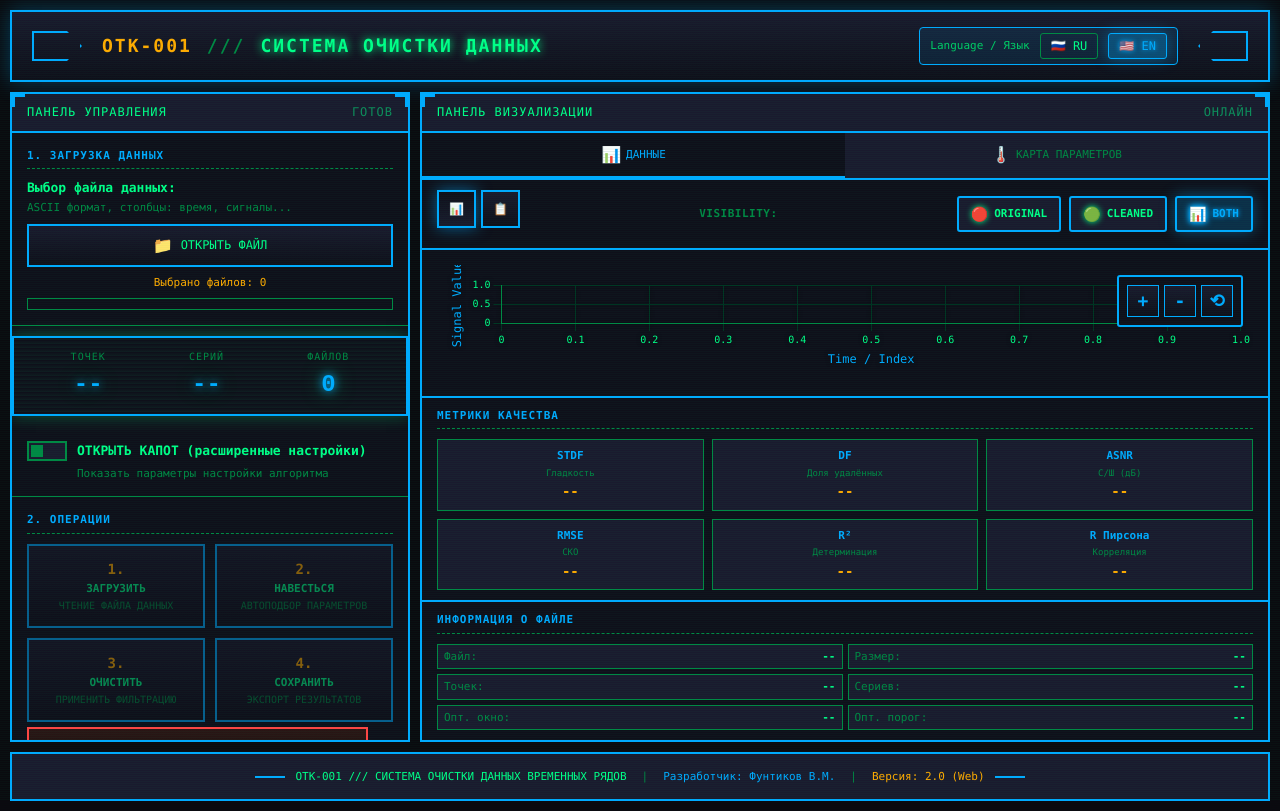
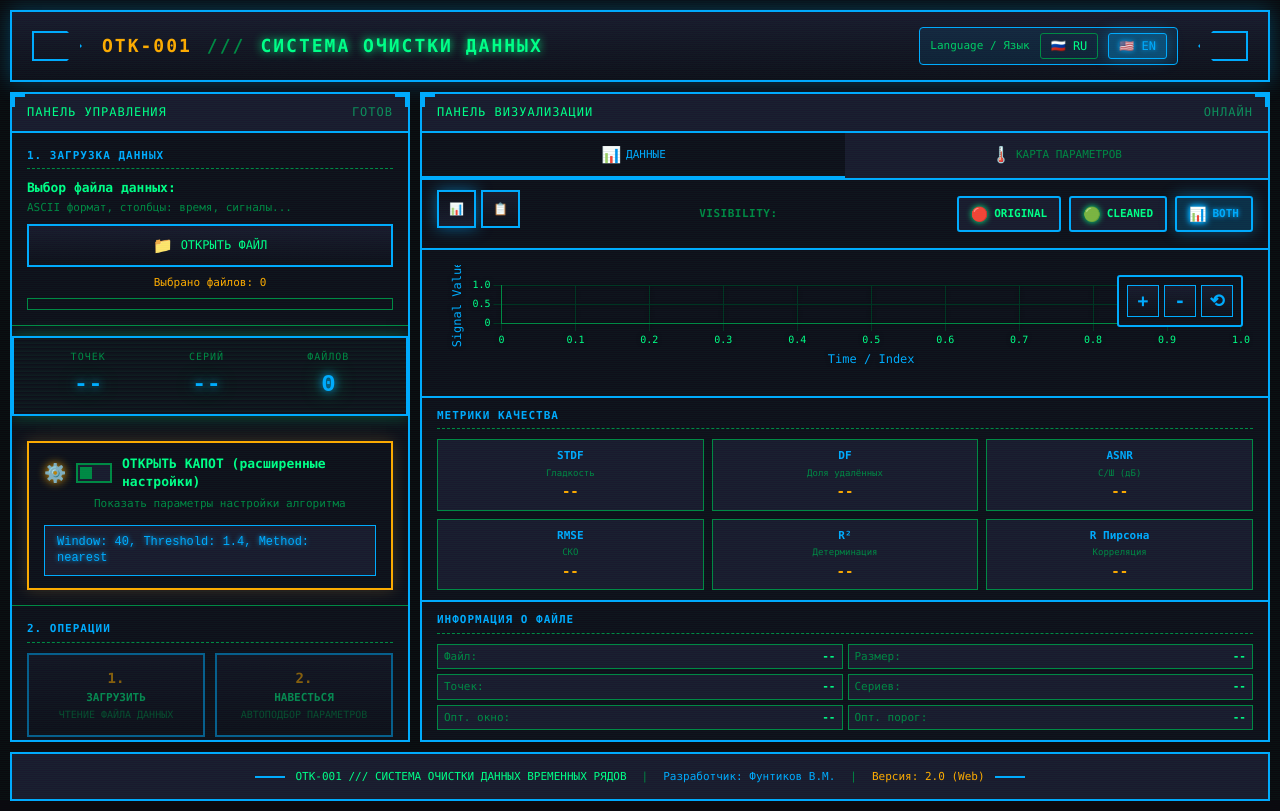
Before and after one commit to vmfu/timeseries-outlier-cleaner, a website: page index.html in a window 1280 px wide. Drawn offline with nearby package versions, Linux system fonts and the light colour scheme; some packages are replaced by stand-ins of ours; a script that the page names is missing.

Commit message:
Complete Task 17: Enhanced Open Hood Preview
Added parameter preview and enhanced toggle:
- Preview shows Window, Threshold, Fill Method values
- Dynamic updates on parameter changes
- Enhanced toggle with icon and border
- CRT-style preview with monospace font
- Full i18n support for parameter display

```diff
--- a/css/telemetry.css
+++ b/css/telemetry.css
@@ -412,11 +412,24 @@ body {
     gap: 5px;
 }
 
+.settings-toggle.enhanced {
+    background: var(--bg-secondary);
+    border: 2px solid var(--accent-amber);
+    padding: 12px 15px;
+    position: relative;
+    box-shadow: 0 0 15px rgba(255, 180, 60, 0.2);
+}
+
 .toggle-label {
     display: flex;
     align-items: center;
     gap: 10px;
     cursor: pointer;
+}
+
+.toggle-icon {
+    font-size: 18px;
+    filter: drop-shadow(0 0 5px var(--accent-amber));
 }
 
 .toggle-checkbox {
@@ -463,6 +476,17 @@ body {
     font-size: 11px;
     color: var(--text-muted);
     margin-left: 50px;
+}
+
+.params-preview {
+    margin-top: 8px;
+    padding: 8px 12px;
+    background: var(--bg-tertiary);
+    border: 1px solid var(--accent-cyan);
+    font-family: 'Courier New', monospace;
+    font-size: 12px;
+    color: var(--accent-cyan);
+    text-shadow: 0 0 5px var(--accent-cyan);
 }
 
 /* ============================================================================
--- a/index.html
+++ b/index.html
@@ -79,14 +79,16 @@
                 </div>
 
                 <!-- Advanced Settings Toggle -->
-                <div class="control-section">
-                    <div class="settings-toggle">
+                <div class="control-section prominent-toggle">
+                    <div class="settings-toggle enhanced">
                         <label for="advancedToggle" class="toggle-label">
+                            <span class="toggle-icon">⚙️</span>
                             <input type="checkbox" id="advancedToggle" class="toggle-checkbox">
                             <span class="toggle-slider"></span>
                             <span class="toggle-text" data-i18n="toggle.advanced">ОТКРЫТЬ КАПОТ (расширенные настройки)</span>
                         </label>
                         <span class="toggle-desc" data-i18n="desc.advanced">Показать параметры настройки алгоритма</span>
+                        <div class="params-preview" id="paramsPreview" data-i18n="paramsPreview" data-i18n-params='{"window":40,"threshold":1.4,"method":"movmean"}'></div>
                     </div>
                 </div>
 
--- a/js/i18n.js
+++ b/js/i18n.js
@@ -33,6 +33,7 @@
             // Advanced Settings
             'toggle.advanced': 'ОТКРЫТЬ КАПОТ (расширенные настройки)',
             'desc.advanced': 'Показать параметры настройки алгоритма',
+            'paramsPreview': 'Окно: {window}, Порог: {threshold}, Метод: {method}',
             'section.params': 'ПАРАМЕТРЫ АЛГОРИТМА',
 
             // Sliders
@@ -310,6 +311,7 @@
             // Advanced Settings
             'toggle.advanced': 'OPEN HOOD (advanced settings)',
             'desc.advanced': 'Show algorithm tuning parameters',
+            'paramsPreview': 'Window: {window}, Threshold: {threshold}, Method: {method}',
             'section.params': 'ALGORITHM PARAMETERS',
 
             // Sliders
--- a/js/main.js
+++ b/js/main.js
@@ -153,6 +153,10 @@ function initializeUI() {
                 } else {
                     appState.params[id] = parseFloat(this.value);
                 }
+                // Update parameter preview when windowWidth or threshold changes
+                if (id === 'windowWidth' || id === 'threshold') {
+                    updateParamsPreview();
+                }
             });
         }
     });
@@ -170,6 +174,7 @@ function initializeUI() {
     // Fill method dropdown
     document.getElementById('fillMethod').addEventListener('change', function() {
         appState.params.fillMethod = this.value;
+        updateParamsPreview();
     });
 
     // Save options
@@ -233,6 +238,9 @@ function initializeUI() {
             switchTab(this.dataset.tab);
         });
     });
+
+    // Initialize parameter preview
+    updateParamsPreview();
 }
 
 /**
@@ -780,6 +788,29 @@ function updateFileCount(count) {
 }
 
 /**
+ * Update parameters preview display
+ */
+function updateParamsPreview() {
+    var windowWidth = parseInt(document.getElementById('windowWidth').value);
+    var threshold = parseFloat(document.getElementById('threshold').value);
+    var fillMethod = document.getElementById('fillMethod').value;
+
+    var paramsElement = document.getElementById('paramsPreview');
+    if (paramsElement) {
+        paramsElement.textContent = I18n.t('paramsPreview', {
+            window: windowWidth,
+            threshold: threshold.toFixed(1),
+            method: fillMethod
+        });
+        paramsElement.setAttribute('data-i18n-params', JSON.stringify({
+            window: windowWidth,
+            threshold: threshold.toFixed(1),
+            method: fillMethod
+        }));
+    }
+}
+
+/**
  * Display selected files in list
  */
 function displaySelectedFiles(files) {
```
Also changed, not shown: TODO.md (+16 -16 lines).
